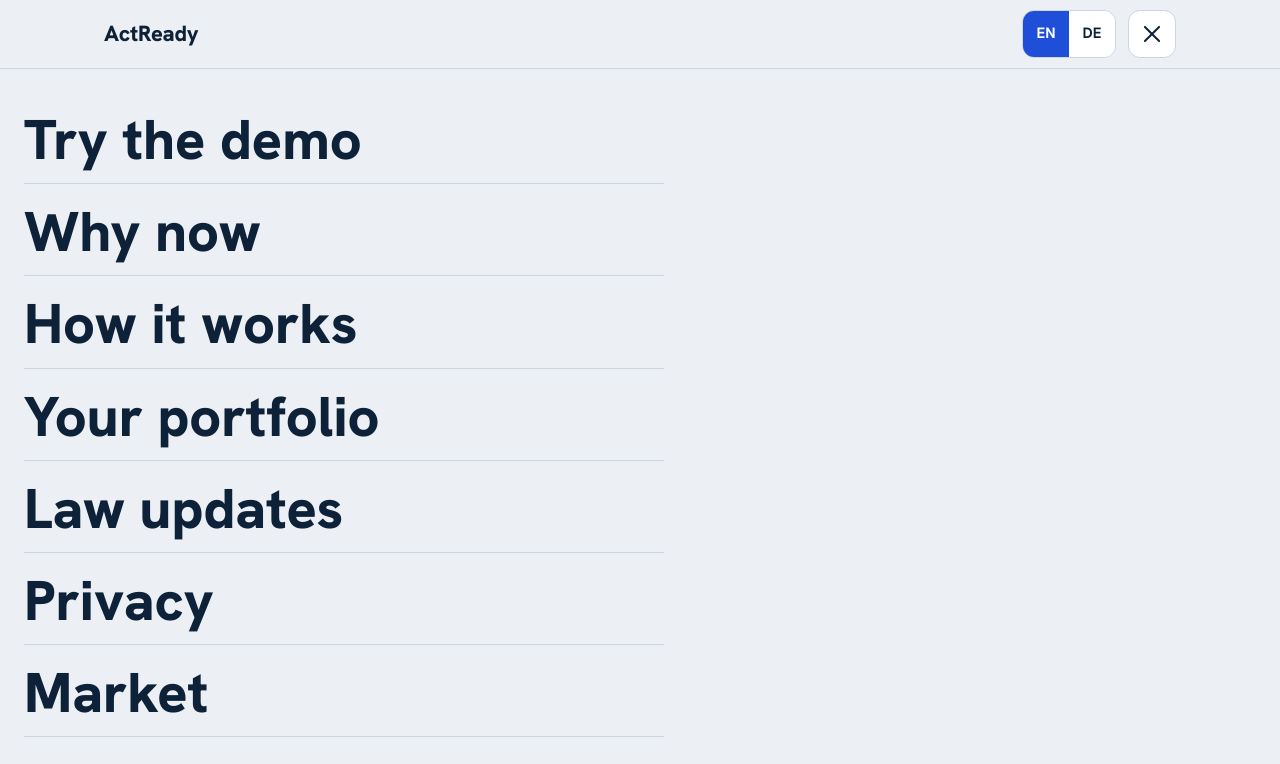
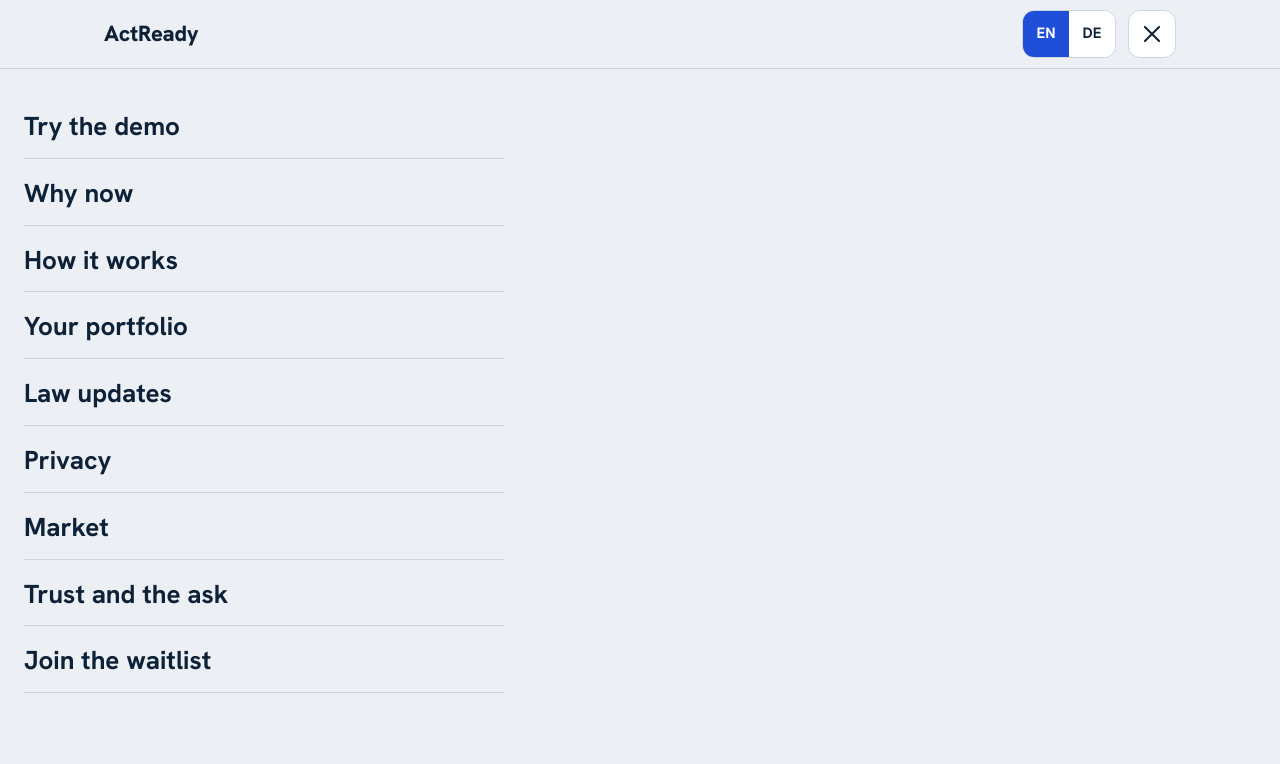
Before and after one commit to StefLue/StefLue.github.io, a plain HTML site: page ActReady/index.html in a window 1280 px wide. Both pictures are taken after a click on the button "Open menu". Shown: the top 764 px of the page. Drawn offline with Linux system fonts and the light colour scheme.

Commit message:
Smaller menu font ActReady website

```diff
--- a/ActReady/index.html
+++ b/ActReady/index.html
@@ -28,7 +28,7 @@ header .wrap{display:flex;align-items:center;justify-content:space-between;heigh
 #burger[aria-expanded="true"] span:nth-child(3){transform:rotate(-45deg)}
 #menu{position:fixed;inset:0;z-index:20;background:var(--bg);padding:calc(env(safe-area-inset-top,0px) + 96px) 24px 48px;display:none;flex-direction:column;gap:4px;overflow:auto}
 #menu.open{display:flex}
-#menu a{font-size:clamp(32px,7vw,56px);font-weight:800;line-height:1.2;text-decoration:none;padding:10px 0;border-bottom:1px solid var(--line);max-width:640px}
+#menu a{font-size:clamp(20px,4vw,26px);font-weight:700;line-height:1.3;text-decoration:none;padding:14px 0;border-bottom:1px solid var(--line);max-width:480px}
 #menu a:hover{color:var(--accent)}
 section{padding:96px 0}
 .hero{padding-top:calc(68px + 64px)}
```
